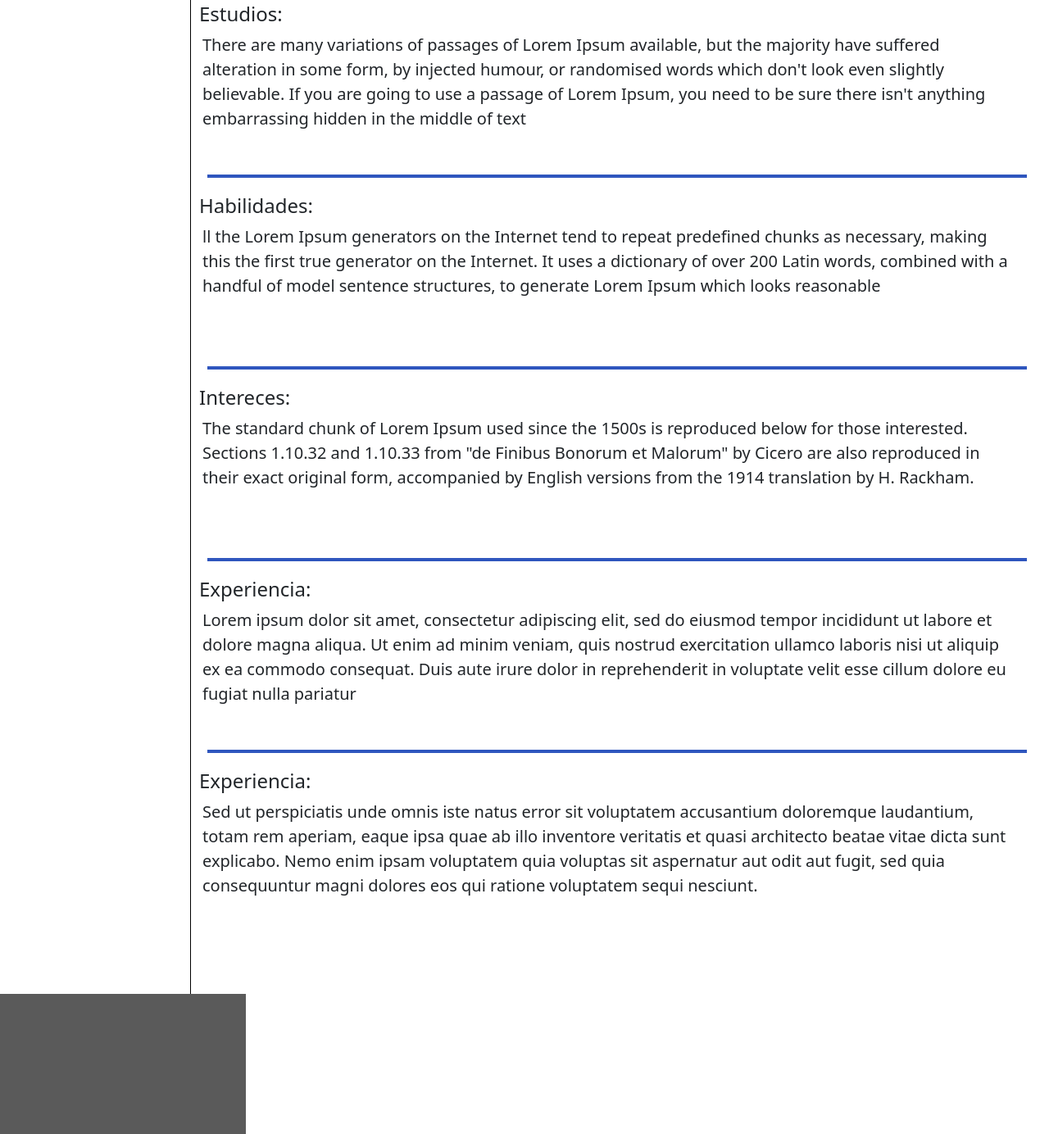
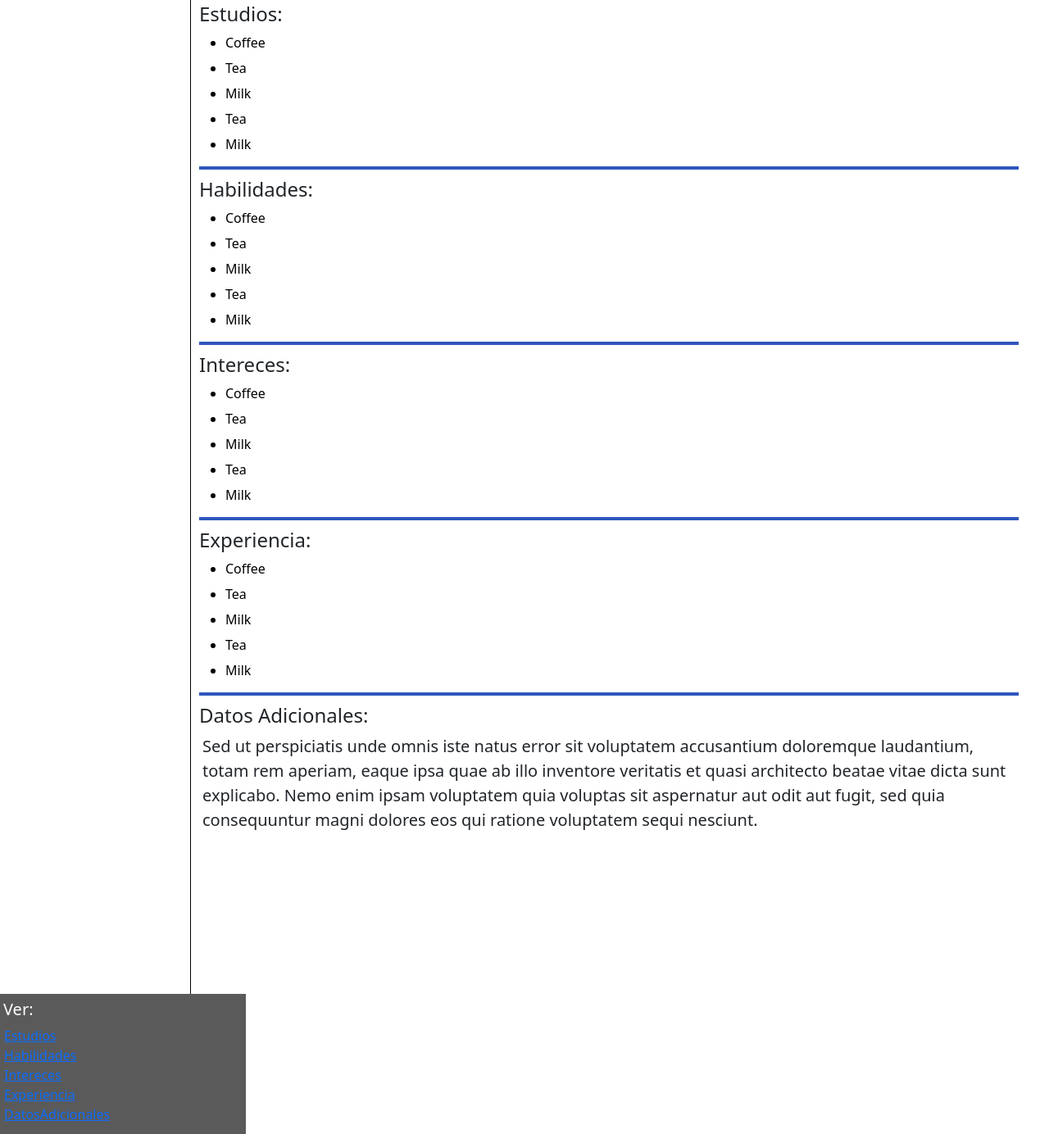
Before and after one commit to GuilleDeDios1/trabajofinal, a plain HTML site: page cv/index.html in a window 1280 px wide. Shown: the part 476-1860 px from the top of the page at 82% size. Drawn offline with nearby package versions, Linux system fonts and the light colour scheme.

Commit message:
agregue links de referencias

```diff
--- a/cv/estilos/styles.css
+++ b/cv/estilos/styles.css
@@ -61,7 +61,7 @@ h1{
 .separador{
     border: 2px solid rgb(47, 86, 190);
     width: 1000px;
-    margin: 20px;
+    margin: 10px;
 }
 
 .texto{
@@ -72,3 +72,13 @@ p{
     font-size: 20px;
     margin: 4px;
 }
+
+.li_datos{
+    color: black;
+}
+#ver{
+    color: white;
+}
+#referencias{
+    margin: 5px;
+}
--- a/cv/index.html
+++ b/cv/index.html
@@ -27,42 +27,78 @@
     <div id="datos">
         <center><div id="datos_nombre"><h1>Ethan Collins</h1></div></center>
         <div class="datos_datos">
+            <a name="Estudios"></a>
             <h4>Estudios:</h4>
             <div class="texto">
-                <p>There are many variations of passages of Lorem Ipsum available, but the majority have suffered alteration in some form, by injected humour, or randomised words which don't look even slightly believable. If you are going to use a passage of Lorem Ipsum, you need to be sure there isn't anything embarrassing hidden in the middle of text</p>
+                <ul>
+                    <li class="li_datos">Coffee</li>
+                    <li class="li_datos">Tea</li>
+                    <li class="li_datos">Milk</li>
+                    <li class="li_datos">Tea</li>
+                    <li class="li_datos">Milk</li>
+                </ul>
             </div>
         </div>
         <div class="separador"></div>
         <div class="datos_datos">
+            <a name="Habilidades"></a>
             <h4>Habilidades:</h4>
             <div class="texto">
-                <p>ll the Lorem Ipsum generators on the Internet tend to repeat predefined chunks as necessary, making this the first true generator on the Internet. It uses a dictionary of over 200 Latin words, combined with a handful of model sentence structures, to generate Lorem Ipsum which looks reasonable</p>
+                <ul>
+                    <li class="li_datos">Coffee</li>
+                    <li class="li_datos">Tea</li>
+                    <li class="li_datos">Milk</li>
+                    <li class="li_datos">Tea</li>
+                    <li class="li_datos">Milk</li>
+                </ul>
             </div>
         </div>
         <div class="separador"></div>
         <div class="datos_datos">
+            <a name="Intereces"></a>
             <h4>Intereces:</h4>
             <div class="texto">
-                <p>The standard chunk of Lorem Ipsum used since the 1500s is reproduced below for those interested. Sections 1.10.32 and 1.10.33 from "de Finibus Bonorum et Malorum" by Cicero are also reproduced in their exact original form, accompanied by English versions from the 1914 translation by H. Rackham.</p>
+                <ul>
+                    <li class="li_datos">Coffee</li>
+                    <li class="li_datos">Tea</li>
+                    <li class="li_datos">Milk</li>
+                    <li class="li_datos">Tea</li>
+                    <li class="li_datos">Milk</li>
+                </ul>
             </div>
         </div>
         <div class="separador"></div>
         <div class="datos_datos">
+            <a name="Experiencia"></a>
             <h4>Experiencia:</h4>
             <div class="texto">
-                <p>Lorem ipsum dolor sit amet, consectetur adipiscing elit, sed do eiusmod tempor incididunt ut labore et dolore magna aliqua. Ut enim ad minim veniam, quis nostrud exercitation ullamco laboris nisi ut aliquip ex ea commodo consequat. Duis aute irure dolor in reprehenderit in voluptate velit esse cillum dolore eu fugiat nulla pariatur</p>
+                <ul>
+                    <li class="li_datos">Coffee</li>
+                    <li class="li_datos">Tea</li>
+                    <li class="li_datos">Milk</li>
+                    <li class="li_datos">Tea</li>
+                    <li class="li_datos">Milk</li>
+                </ul>
             </div>
         </div>
         <div class="separador"></div>
         <div class="datos_datos">
-            <h4>Experiencia:</h4>
+            <a name="DatosAdicionales"></a>
+            <h4>Datos Adicionales:</h4>
             <div class="texto">
                 <p>Sed ut perspiciatis unde omnis iste natus error sit voluptatem accusantium doloremque laudantium, totam rem aperiam, eaque ipsa quae ab illo inventore veritatis et quasi architecto beatae vitae dicta sunt explicabo. Nemo enim ipsam voluptatem quia voluptas sit aspernatur aut odit aut fugit, sed quia consequuntur magni dolores eos qui ratione voluptatem sequi nesciunt.</p>
             </div>
         </div>
     </div>
     <div id="botones">
-
+        <P id="ver">Ver:</P>
+        <div id="referencias">
+            <div><a href="#Estudios">Estudios</a></div>
+            <div><a href="#Habilidades">Habilidades</a></div>
+            <div><a href="#Intereces">Intereces</a></div>
+            <div><a href="#Experiencia">Experiencia</a></div>
+            <div><a href="#DatosAdicionales">DatosAdicionales</a></div>
+        </div>
     </div>
     <script src="https://cdn.jsdelivr.net/npm/bootstrap@5.3.0-alpha1/dist/js/bootstrap.bundle.min.js" integrity="sha384-w76AqPfDkMBDXo30jS1Sgez6pr3x5MlQ1ZAGC+nuZB+EYdgRZgiwxhTBTkF7CXvN" crossorigin="anonymous"></script>
 </body>
```
